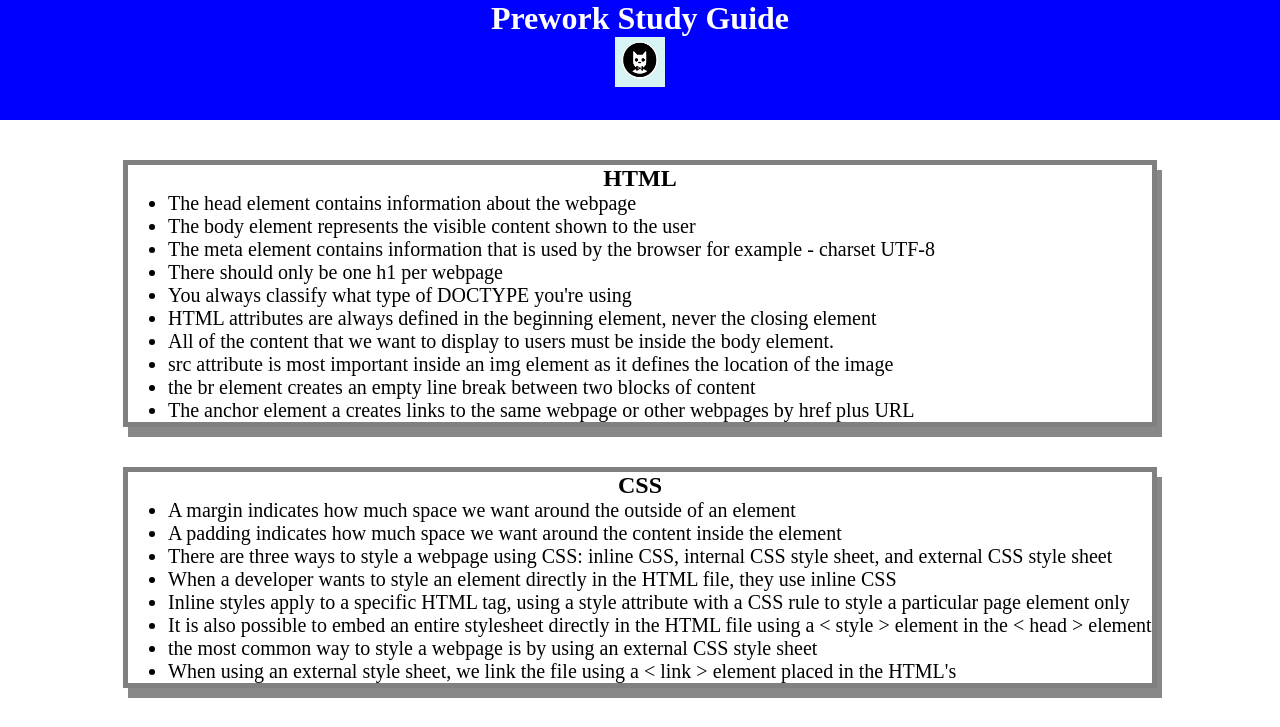
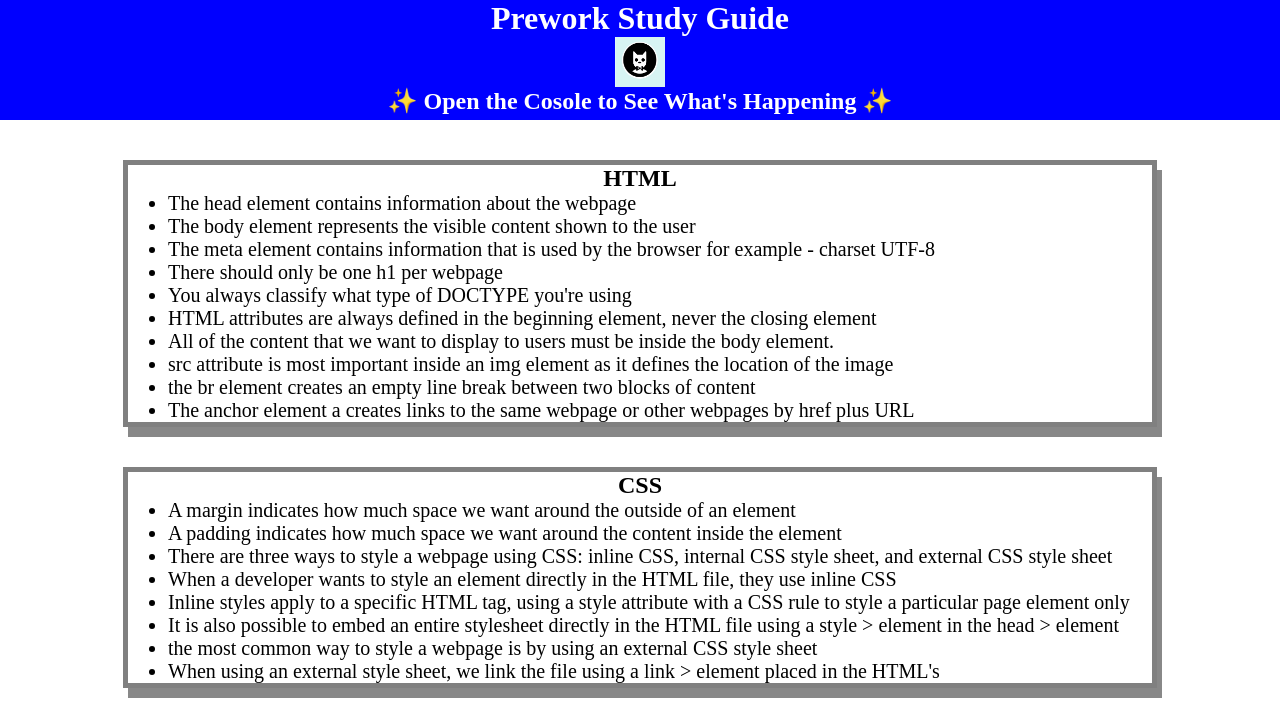
Before and after one commit to kpeazzoni/prework-study-guide, a plain HTML site: page index.html in a window 1280 px wide. Shown: the top 727 px of the page. Drawn offline with Linux system fonts and the light colour scheme.

Commit message:
created if statement and for loop

```diff
--- /dev/null
+++ b/assets/script.js
@@ -0,0 +1,19 @@
+var topics = ["HTML", "CSS", "GIT", "JavaScript"];
+
+for(var x = 0; x < topics.length; x++) {
+    console.log(topics[x]);
+}
+
+/*
+if (topic === 'HTML') {
+  console.log("Let's study HTML!");
+} else if (topic === 'CSS') {
+  console.log("Let's study CSS!");
+} else if (topic === 'Git') {
+  console.log("Let's study Git!");
+} else if (topic === 'JavaScript') {
+  console.log("Let's study JavaScript!");
+} else {
+  console.log('Please try again!');
+}
+*/
--- a/index.html
+++ b/index.html
@@ -11,6 +11,7 @@
     <header id="top">
       <h1>Prework Study Guide</h1>
       <img src="./assets/bowtie-cat.png" alt="Profile image of cat wearing a bow tie." />
+      <h2>✨ Open the Cosole to See What's Happening ✨</h2>
     </header>
     <main>
      <section class="card" id="html-section">
@@ -36,9 +37,9 @@
         <li>There are three ways to style a webpage using CSS: inline CSS, internal CSS style sheet, and external CSS style sheet</li>
         <li>When a developer wants to style an element directly in the HTML file, they use inline CSS</li>
         <li>Inline styles apply to a specific HTML tag, using a style attribute with a CSS rule to style a particular page element only</li>
-        <li>It is also possible to embed an entire stylesheet directly in the HTML file using a < style > element in the < head > element</li>
+        <li>It is also possible to embed an entire stylesheet directly in the HTML file using a  style > element in the  head > element</li>
         <li>the most common way to style a webpage is by using an external CSS style sheet</li>
-        <li>When using an external style sheet, we link the file using a < link > element placed in the HTML's <head></li>
+        <li>When using an external style sheet, we link the file using a     link > element placed in the HTML's <head></li>
         </ul>
      </section>
      <section class="card" id="git-section">
@@ -69,5 +70,6 @@
     <footer>
       <p>I can code!</p>
     </footer>
+    <script src="./assets/script.js"></script>
   </body>
 </html>
```
